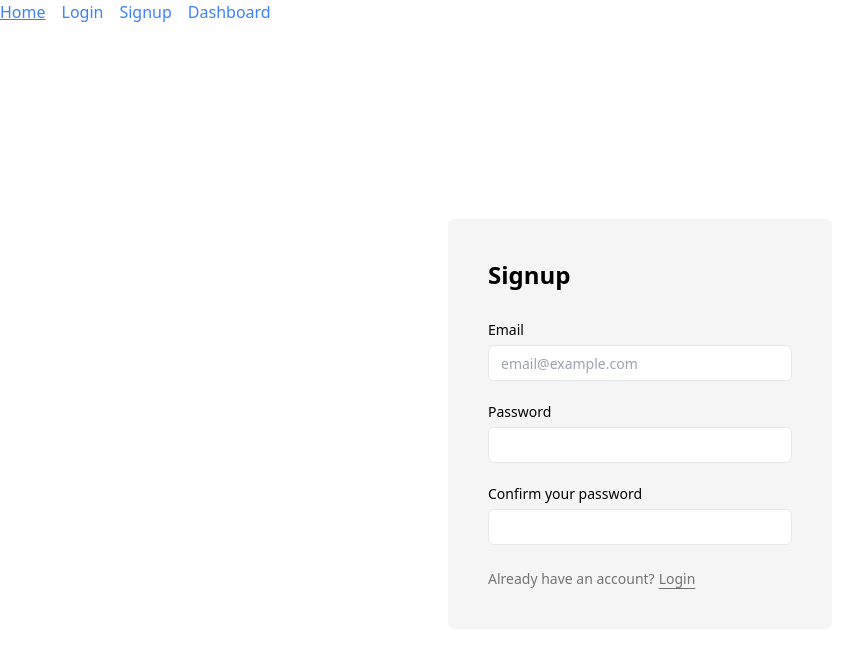
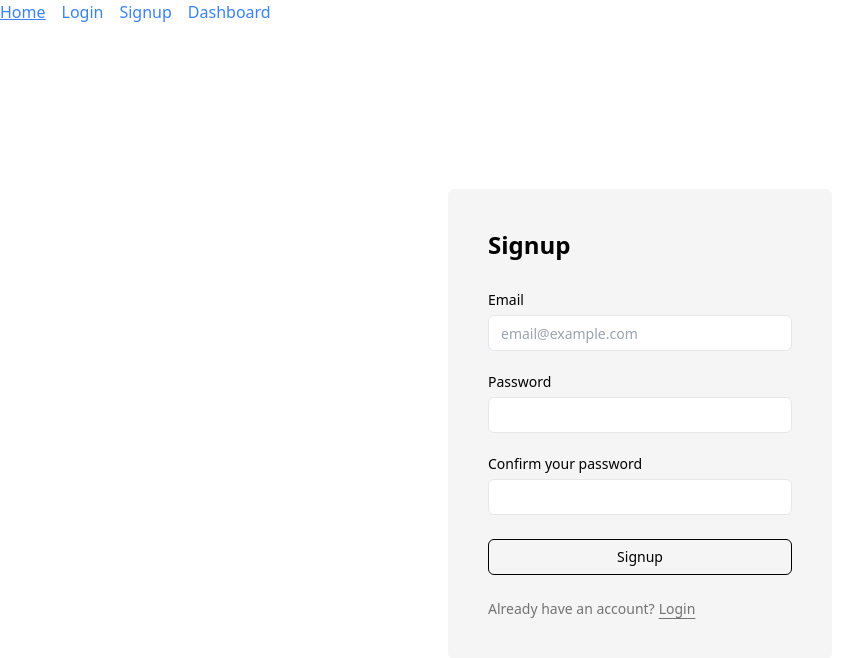
Before and after one commit to Masoud-M/auth-task, a Next.js app: page /signup in a window 1280 px wide. Shown: the top 658 px of the page, without its empty margins (0-854 px from the left). Built offline with nearby package versions, Linux system fonts and the light colour scheme.

Commit message:
update: signup page
add signup button

```diff
--- a/app/(auth)/signup/page.tsx
+++ b/app/(auth)/signup/page.tsx
@@ -1,3 +1,4 @@
+import Button from "@/components/auth/Button";
 import Input from "@/components/auth/Input";
 import Label from "@/components/auth/Label";
 import Link from "next/link";
@@ -26,6 +27,11 @@ export default function SignupPage() {
               <Label htmlFor="password-confirm">Confirm your password</Label>
               <Input type="password" id="password-confirm" required />
             </div>
+            <div className="flex flex-col gap-2">
+              <Button variant="outline" type="submit" className="w-full">
+                Signup
+              </Button>
+            </div>
           </div>
         </form>
         <p className="mt-6 text-neutral-500 text-sm">
```
